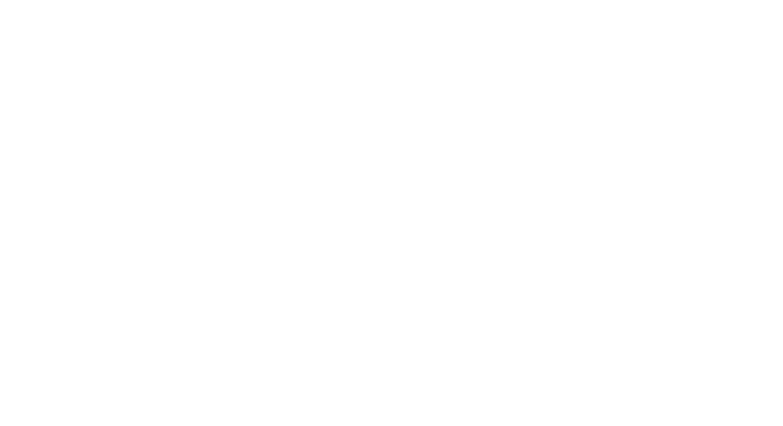
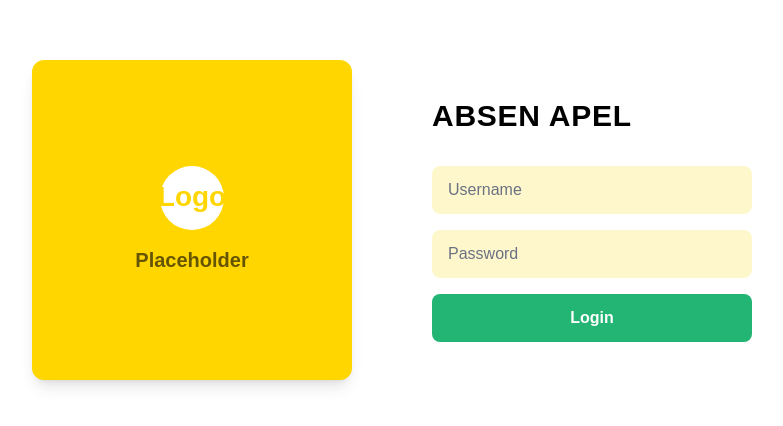
Before and after one commit to gilanggnw/absen-apel-kejati, a Next.js app: page / in a window 1280 px wide. Shown: the part 180-606 px from the top of the page, without its empty margins (248-1031 px from the left). Built offline with nearby package versions, Linux system fonts and the light colour scheme.

Commit message:
Improved login page

```diff
--- a/app/page.tsx
+++ b/app/page.tsx
@@ -1,18 +1,62 @@
 export default async function Page() {
   return (
-    <div className="space-y-3">
-      <div className="pb-6 text-center">
-        <h1 className="text-3xl font-black tracking-tight text-white">
-          Absen Apel Kejati
-        </h1>
-        <p className="text-white/60">
-          Sistem Absensi Apel untuk Kejaksaan Tinggi
-        </p>
+    <main className="flex min-h-screen items-center justify-center bg-white p-8">
+      <div className="flex w-full max-w-4xl flex-col items-center justify-center gap-10 md:flex-row md:gap-20">
+        {/* Left Side: Logo Placeholder */}
+        <div className="flex h-80 w-80 flex-shrink-0 flex-col items-center justify-center bg-[#FFD600] text-center rounded-xl shadow-lg">
+          {/* SVG placeholder icon */}
+          <svg
+            width="64"
+            height="64"
+            viewBox="0 0 64 64"
+            fill="none"
+            className="mb-4"
+          >
+            <circle cx="32" cy="32" r="32" fill="#FFF" />
+            <text
+              x="32"
+              y="40"
+              textAnchor="middle"
+              fill="#FFD600"
+              fontSize="28"
+              fontWeight="bold"
+              fontFamily="Arial, sans-serif"
+            >
+              Logo
+            </text>
+          </svg>
+          <span className="text-xl font-semibold text-black opacity-60">Placeholder</span>
+        </div>
+
+        {/* Right Side: Login Form */}
+        <div className="flex w-full max-w-xs flex-col justify-center">
+          <h1 className="mb-8 text-3xl font-black tracking-wide text-[#000000]">
+            ABSEN APEL
+          </h1>
+          <form className="flex flex-col space-y-4">
+            <input
+              type="text"
+              name="username"
+              placeholder="Username"
+              className="rounded-lg bg-[#FFD600]/20 px-4 py-3 text-base text-gray-700 placeholder:text-gray-500 focus:outline-none focus:ring-2 focus:ring-[#FFD600]"
+              aria-label="Username"
+            />
+            <input
+              type="password"
+              name="password"
+              placeholder="Password"
+              className="rounded-lg bg-[#FFD600]/20 px-4 py-3 text-base text-gray-700 placeholder:text-gray-500 focus:outline-none focus:ring-2 focus:ring-[#FFD600]"
+              aria-label="Password"
+            />
+            <button
+              type="submit"
+              className="rounded-lg bg-[#22B573] py-3 font-semibold text-white transition hover:bg-[#1a9e5f]"
+            >
+              Login
+            </button>
+          </form>
+        </div>
       </div>
-      {/* Add your attendance components here */}
-      <div className="text-center text-white">
-        <p>Welcome to the Attendance System</p>
-      </div>
-    </div>
+    </main>
   );
 }
--- a/package.json
+++ b/package.json
@@ -4,7 +4,7 @@
   "private": true,
   "scripts": {
     "dev": "next dev --turbopack",
-    "build": "npx drizzle-kit migrate && next build",
+    "build": "next build",
     "start": "next start",
     "lint": "next lint",
     "db:generate": "drizzle-kit generate",
```
Also changed, not shown: app/actions.ts (+4 -4 lines).
